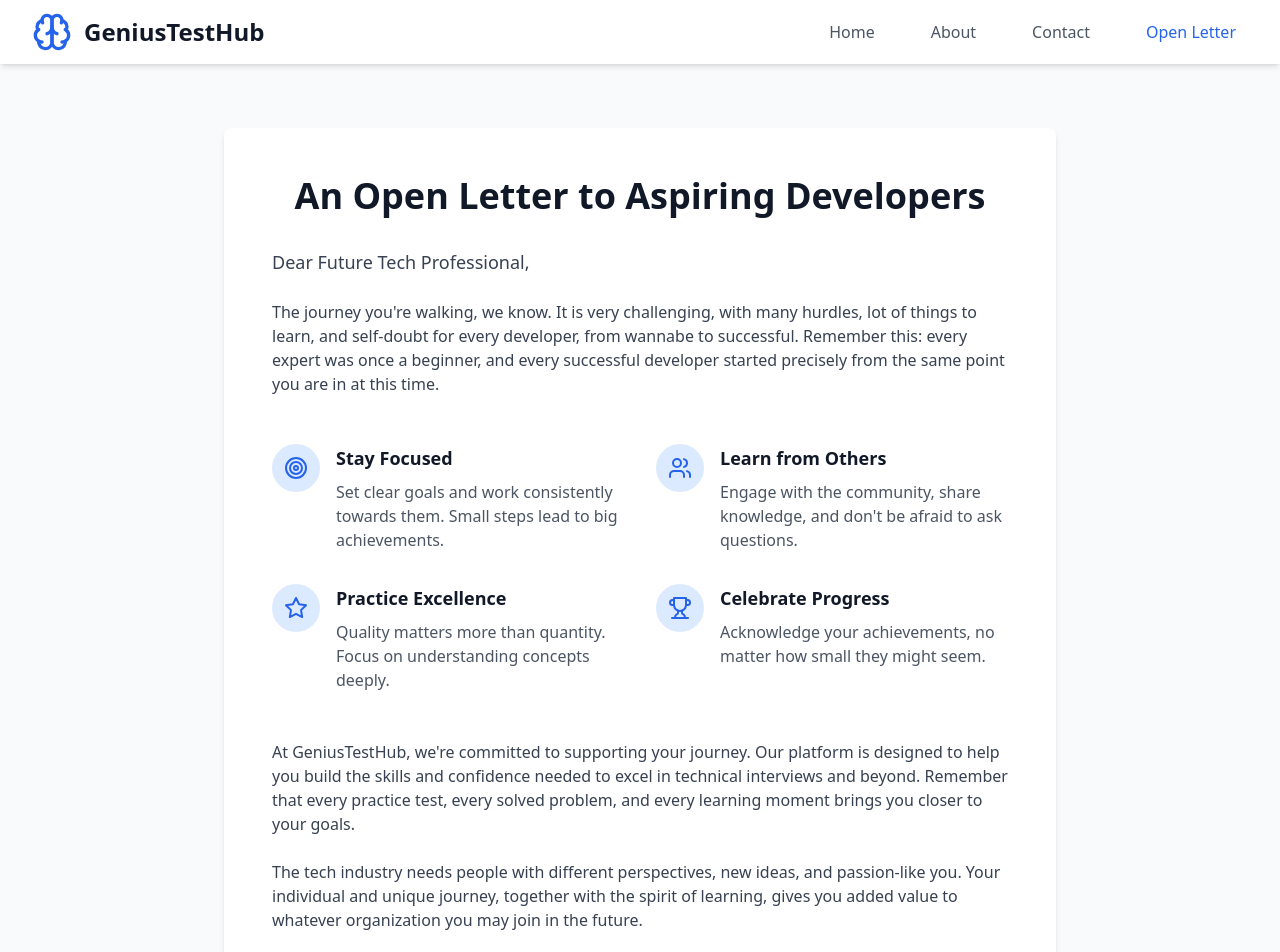
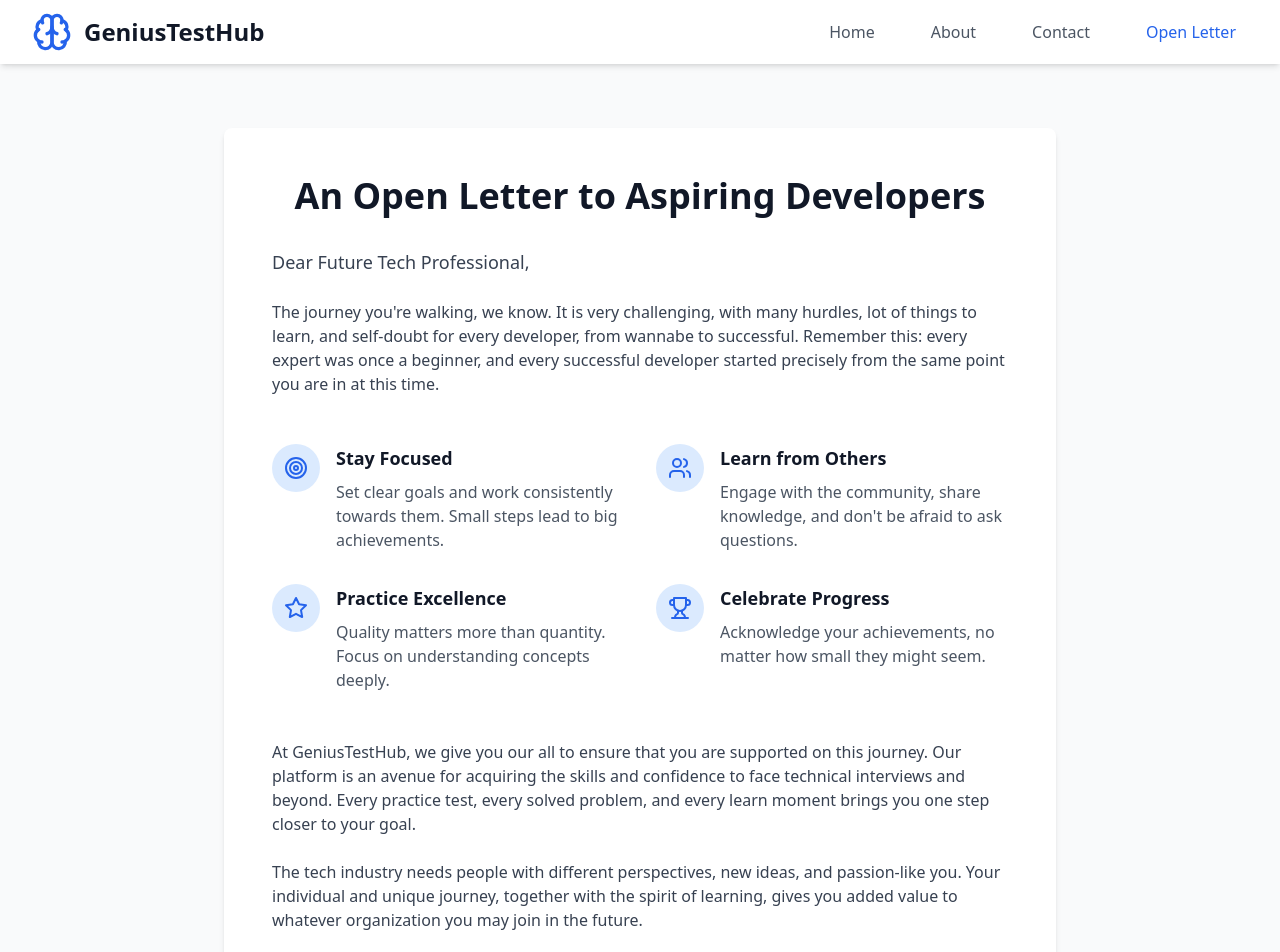
Before and after one commit to TechWithIfn/GeniusTestHub, a React (Vite) app: page /open-letter in a window 1280 px wide. Shown: the top 952 px of the page. Built offline with nearby package versions, Linux system fonts and the light colour scheme.

Commit message:
Update OpenLetter.tsx

```diff
--- a/src/pages/OpenLetter.tsx
+++ b/src/pages/OpenLetter.tsx
@@ -68,9 +68,8 @@ const OpenLetter = () => {
             </div>
 
             <p className="text-gray-700 mb-6">
-              At GeniusTestHub, we're committed to supporting your journey. Our platform is designed to help you build
-              the skills and confidence needed to excel in technical interviews and beyond. Remember that every practice
-              test, every solved problem, and every learning moment brings you closer to your goals.
+               At GeniusTestHub, we give you our all to ensure that you are supported on this
+          journey. Our platform is an avenue for acquiring the skills and confidence to face technical interviews and beyond. Every practice test, every solved problem, and every learn moment brings you one step closer to your goal.
             </p>
 
             <p className="text-gray-700 mb-6">
```
